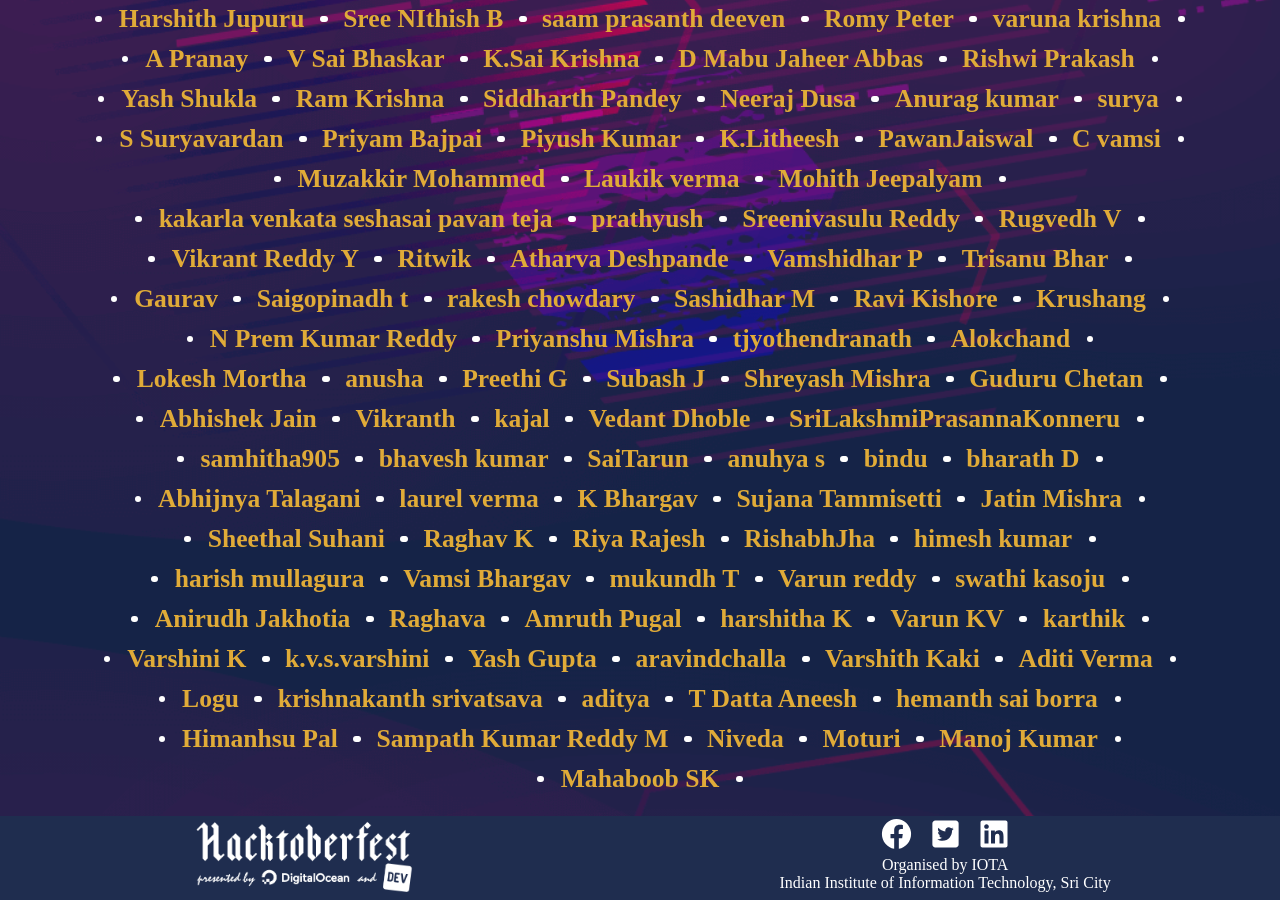
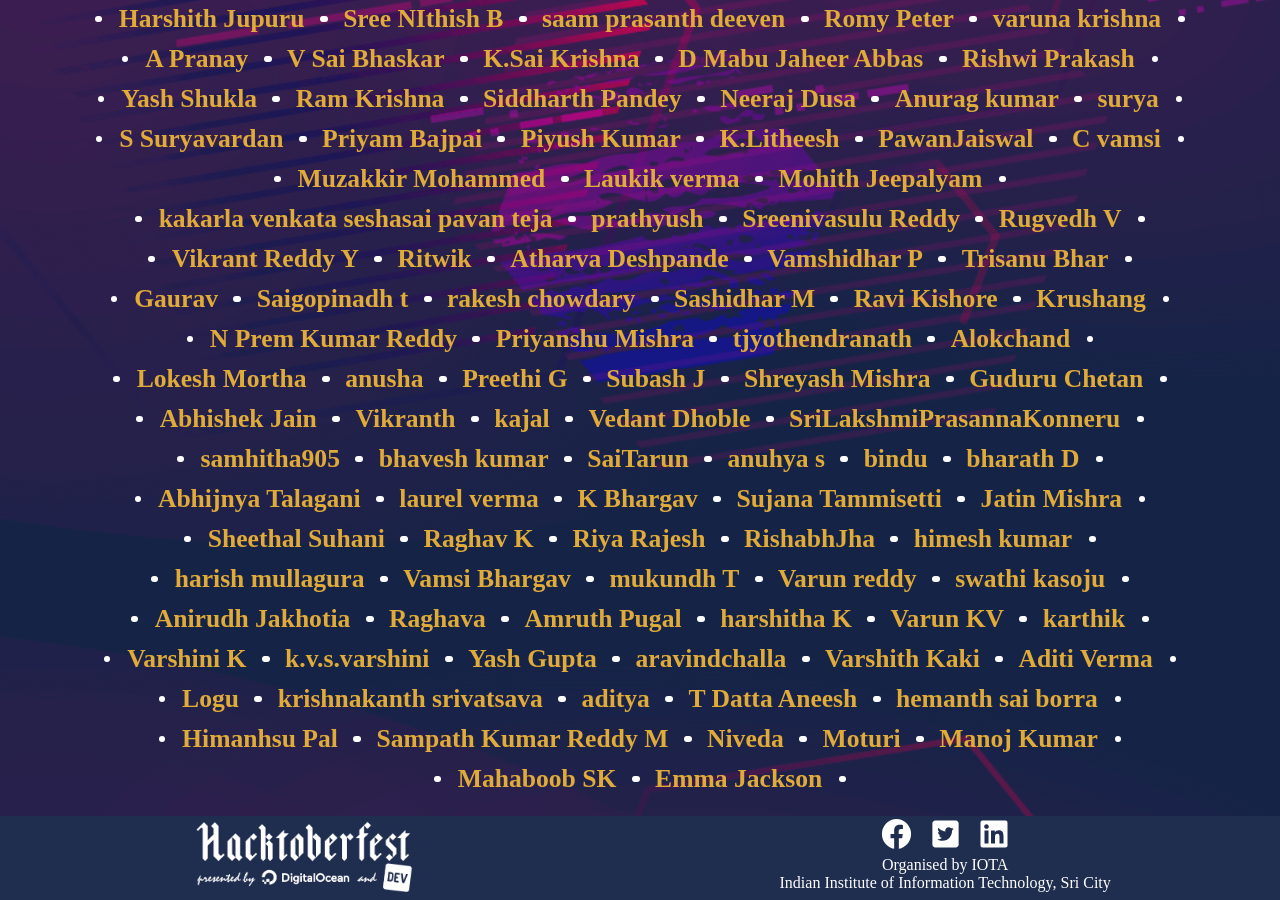
Before and after one commit to Project-Club-IIITS/hacktoberfest2019-participants, a Jekyll site: the page index.html, which Jekyll copies as it is, in a window 1280 px wide and 900 px high, scrolled down 694 px. Built offline with Jekyll 4.4.1, drawn with Linux system fonts in a browser that asks for light colours; some web fonts are replaced.

Commit message:
Name added.

```diff
--- a/index.html
+++ b/index.html
@@ -204,6 +204,7 @@
             <li><a href="https://github.com/shashank4602ashank">Moturi</a></li>
             <li><a href="https://github.com/manojsai2002">Manoj Kumar</a></li>
             <li><a href="https://github.com/bannu6301418535">Mahaboob SK</a></li>
+	    <li><a href="https://github.com/helou33">Emma Jackson</a></li>
 
         </ul>
       </div>
```
